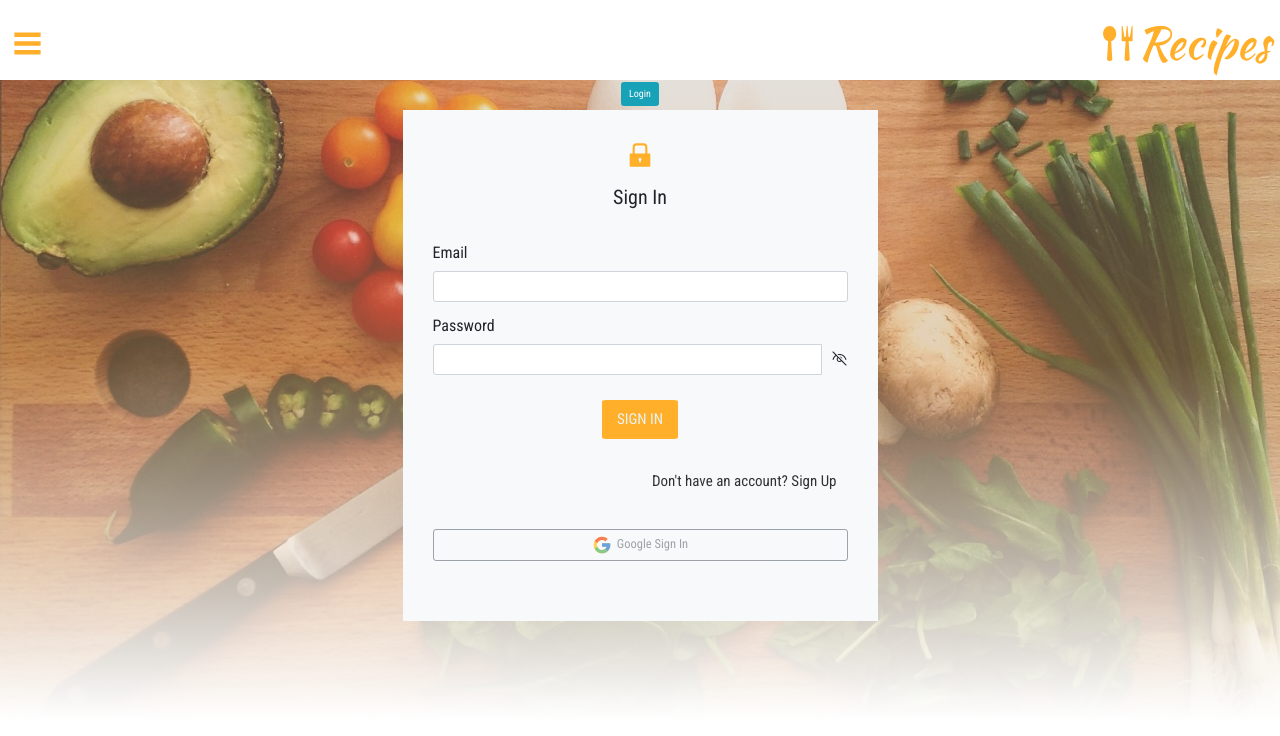
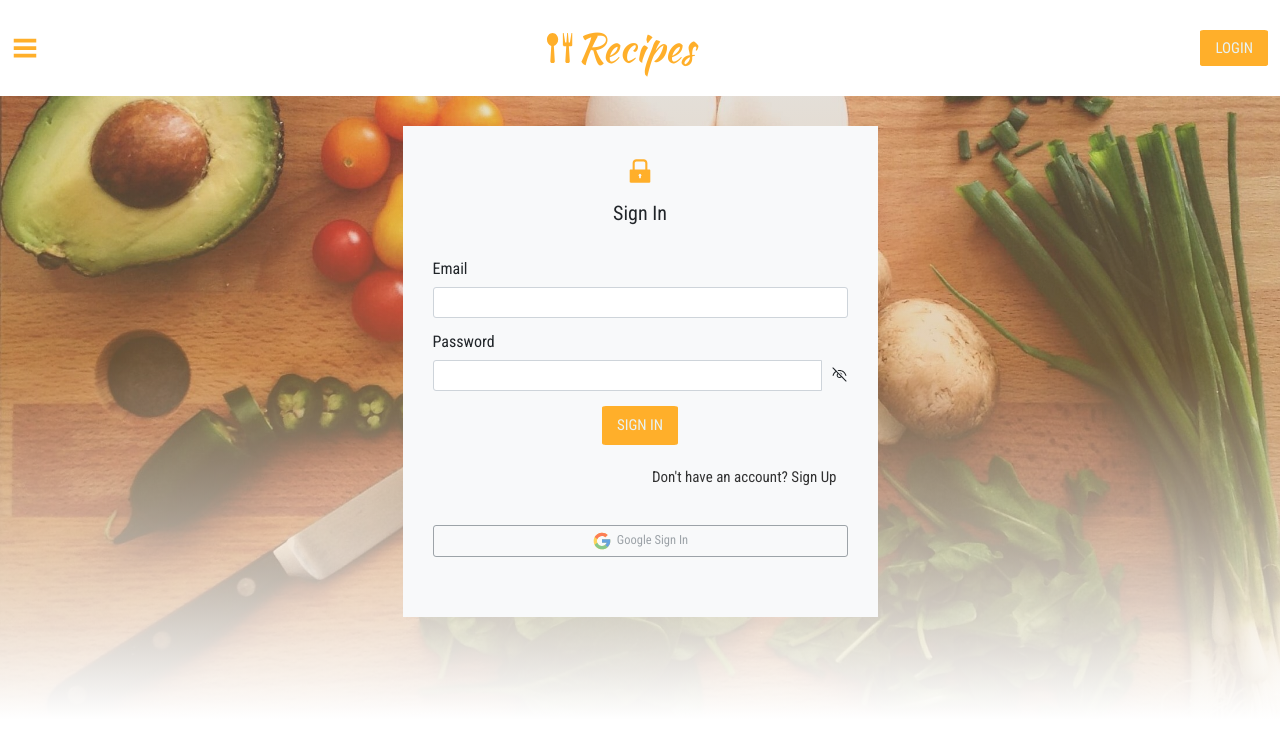
Before and after one commit to rumyminkova/Recipes-MERN-client, a React (Create React App) app: page /auth in a window 1280 px wide. Shown: the top 736 px of the page. Built offline with nearby package versions, Linux system fonts and the light colour scheme; no server answers.

Commit message:
Navbar Style fixed

```diff
--- a/src/components/CustomButton.css
+++ b/src/components/CustomButton.css
@@ -1,18 +1,21 @@
-.submit-button {
+.custom-button {
   font-size: 1.5rem;
   font-weight: 400;
   text-transform: uppercase;
   transition: all 0.2s;
   padding: 0.5rem 1.3rem;
-  margin: 1.5rem 0.3rem;
+  margin: 0.5rem 0.2rem;
   border-radius: 5%;
   color: var(--color-light);
   border: 2px solid var(--color-primary);
   background-color: var(--color-primary);
+  transition: 0.3s all;
 }
 
-.submit-button:hover {
+.custom-button:hover {
   transform: translateY(-2px);
+  color: var(--color-dark);
+  transition: 0.3s all;
 }
 
 .submit-button:focus {
--- a/src/components/CustomButton.js
+++ b/src/components/CustomButton.js
@@ -2,10 +2,10 @@ import React from "react";
 
 import "./CustomButton.css";
 
-const CustomButton = ({ buttonLabel }) => {
+const CustomButton = (props) => {
   return (
-    <button className="submit-button" type="submit">
-      {buttonLabel}
+    <button className="custom-button" type={props.type} onClick={props.onClick}>
+      {props.buttonLabel}
     </button>
   );
 };
--- a/src/components/auth/Auth.js
+++ b/src/components/auth/Auth.js
@@ -6,6 +6,7 @@ import { GoogleLogin } from "react-google-login";
 import { useDispatch } from "react-redux";
 import { useHistory } from "react-router-dom";
 
+import { GOOGLE_CLIENT_ID } from "../../config";
 import CustomInput from "./CustomInput";
 import CustomButton from "../CustomButton";
 
@@ -97,7 +98,7 @@ const Auth = () => {
               </a>
             </div>
             <GoogleLogin
-              clientId="354499793369-arifnvbatuha7ojpqucagh3qmtbich5v.apps.googleusercontent.com"
+              clientId={GOOGLE_CLIENT_ID}
               render={(renderProps) => (
                 <Button
                   onClick={renderProps.onClick}
--- a/src/components/navigation/SideBar.css
+++ b/src/components/navigation/SideBar.css
@@ -1,7 +1,8 @@
 .navbar {
   background: white;
-  height: 10vh;
+  height: 12vh;
   display: flex;
+  flex-wrap: nowrap;
   justify-content: space-between;
   align-items: center;
   z-index: 20;
@@ -79,10 +80,15 @@
 }
 
 .special-font_brand-top {
-  font-size: 4.5rem;
+  font-size: 4rem;
   margin-left: 0;
 }
 
 .top-title {
   opacity: 0;
 }
+
+.user-name {
+  font-size: 1.5rem;
+  text-align: right;
+}
--- a/src/components/navigation/SideBar.js
+++ b/src/components/navigation/SideBar.js
@@ -74,27 +74,41 @@ const SideBar = () => {
   return (
     <>
       <IconContext.Provider
-        value={{ color: "#ffaf2a", size: "3.5rem", verticalAlign: "middle" }}
+        value={{ color: "#ffaf2a", size: "3rem", verticalAlign: "middle" }}
       >
         <div className="navbar sticky-top">
-          <Link to="#" className="menu-bar">
-            <VscThreeBars onClick={showSideBar} />
-          </Link>
+          <div className="mr-1">
+            <Link to="#" className="menu-bar">
+              <VscThreeBars onClick={showSideBar} />
+            </Link>
+          </div>
           <div className="d-flex align-items-center">
             <ImSpoonKnife />
             <span className="special-font special-font_brand-top">Recipes</span>
           </div>
           <div
-            className="container d-flex justify-content-center
+            className="d-flex justify-content-center
           align-items-center"
           >
             {user ? (
-              <div>
-                <span> {user.result.name}</span>
-                <button onClick={logout}>Logout</button>
+              <div
+                className="d-flex flex-column justify-content-center
+             align-items-center"
+              >
+                <span
+                  className="user-name d-inline-block text-truncate"
+                  style={{ maxWidth: "95%" }}
+                >
+                  {user.result.name}
+                </span>
+                <CustomButton
+                  onClick={logout}
+                  type="button"
+                  buttonLabel="Logout"
+                />
               </div>
             ) : (
-              <Link to="/auth" className="btn btn-info">
+              <Link to="/auth" className="btn custom-button">
                 Login
               </Link>
             )}
--- a/src/config.js
+++ b/src/config.js
@@ -1,5 +1,7 @@
 export const API_HOST = "spoonacular-recipe-food-nutrition-v1.p.rapidapi.com";
 export const API_KEY = process.env.REACT_APP_API_KEY;
+export const GOOGLE_CLIENT_ID = process.env.REACT_APP_GOOGLE_CLIENT_ID;
+
 export const RECIPES_IMAGES = "https://spoonacular.com/recipeImages/";
 
 export const MY_SERVER_URL = "http://localhost:5000/myrecipes";
```
